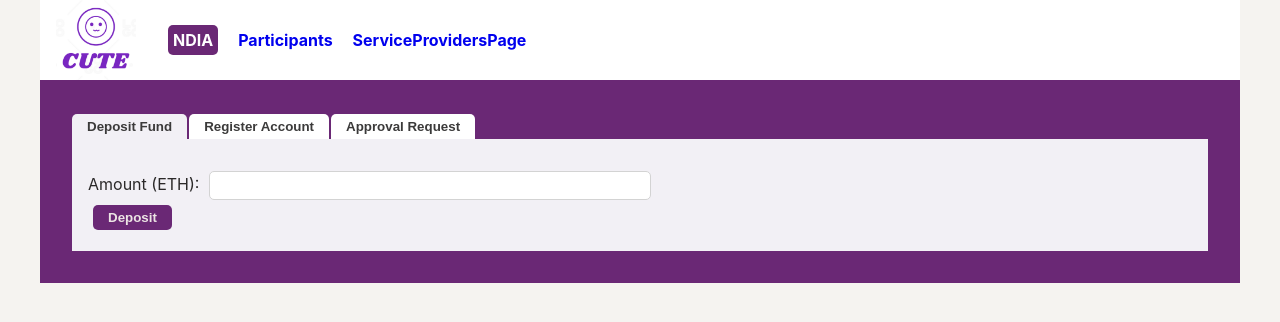
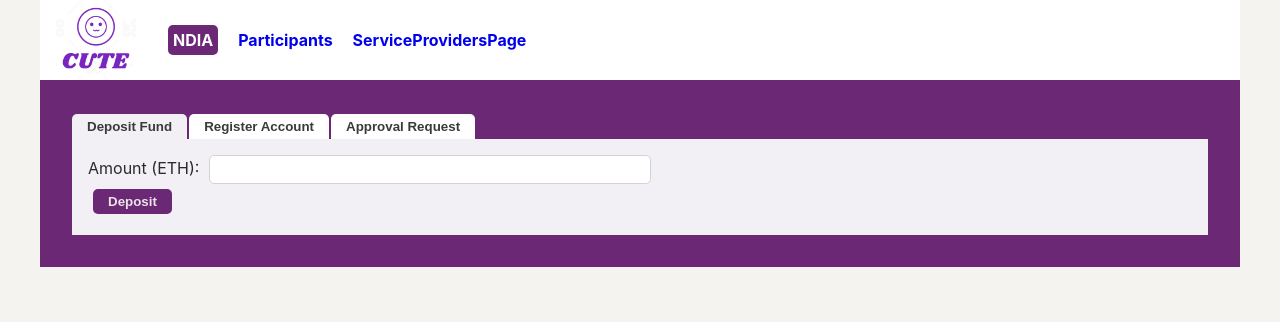
Before and after one commit to KaybotV2/ndis-smart-contract, a React (Create React App) app: page /ndia in a window 1280 px wide. Shown: the top 322 px of the page. Built offline with nearby package versions, Linux system fonts and the light colour scheme; what web3 would draw is missing.

Commit message:
Adjust style

```diff
--- a/src/App.css
+++ b/src/App.css
@@ -1,6 +1,10 @@
 main {
   background-color: #6a2875;
   color: #fff;
+}
+
+p {
+  color: #2b2929;
 }
 
 input {
@@ -38,7 +42,6 @@ div.component-container, div.container > div.dashboard-header {
 
 div.component-container {
   border-radius: 0;
-  padding-top: 2rem;
 }
 
 .table-container {
```
